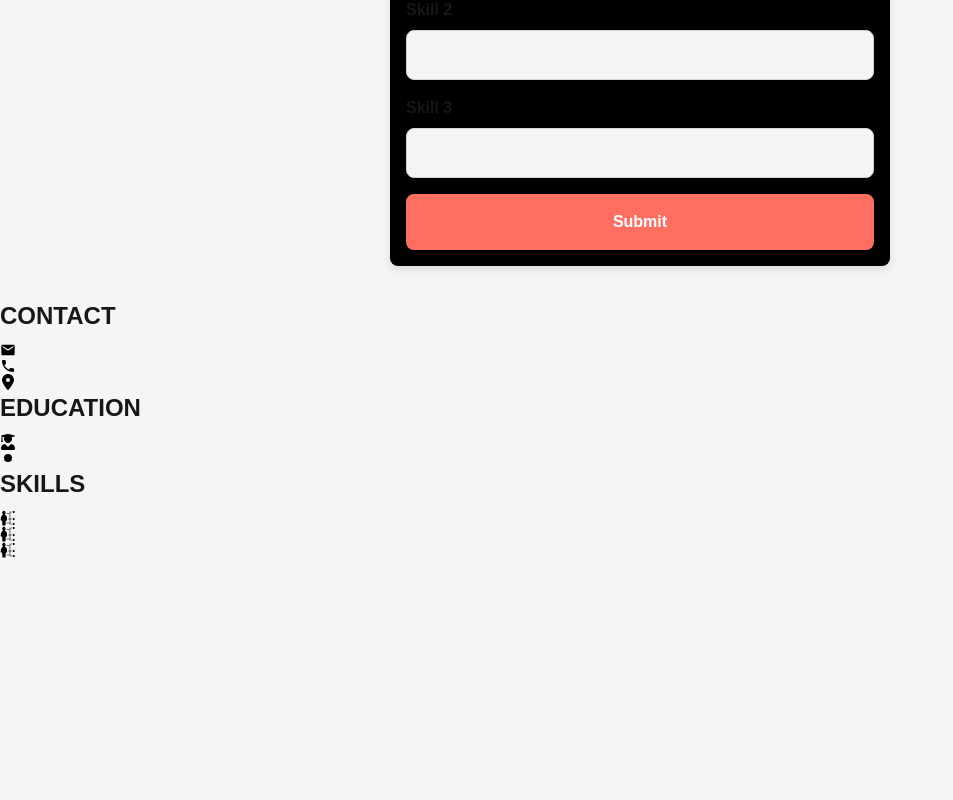
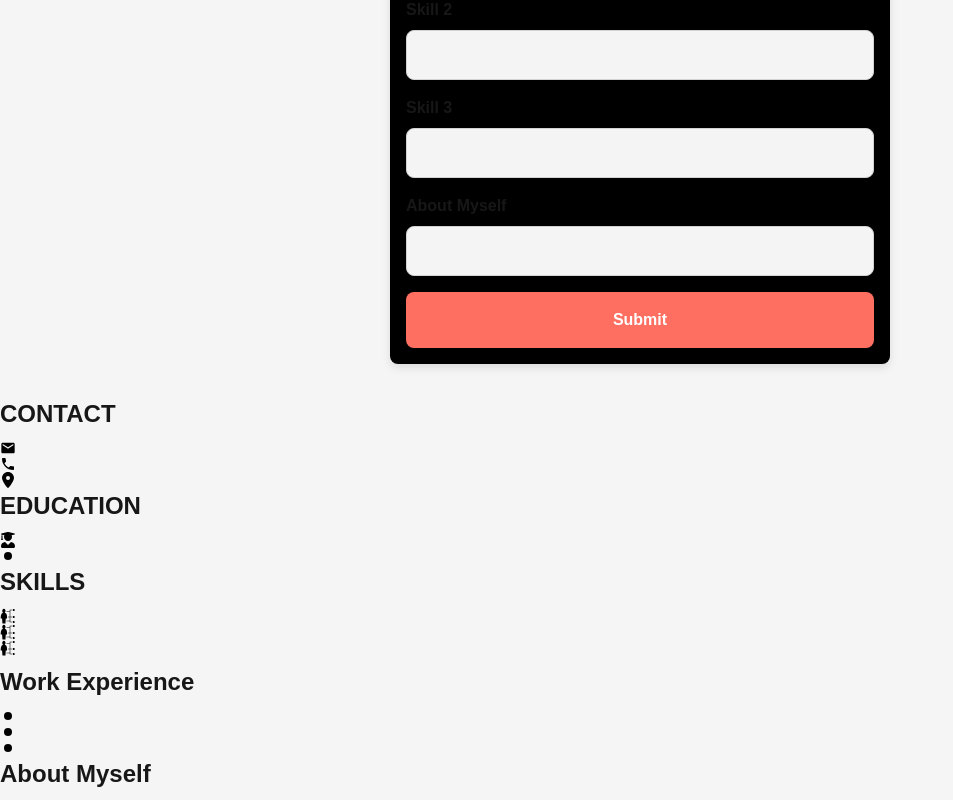
Before and after one commit to kichuu/cv-app, a Next.js app: page / in a window 1280 px wide. Shown: the part 1328-2128 px from the top of the page, without its empty margins (0-953 px from the left). Before the commit the page ends 1886 px from the top, so only its background shows below. Built offline with nearby package versions, Linux system fonts and the light colour scheme.

Commit message:
almost done with the preview

```diff
--- a/src/components/Form.jsx
+++ b/src/components/Form.jsx
@@ -172,6 +172,17 @@ export default function Form({ formData, setFormData }) {
           className="border p-2 rounded-md focus:outline-none focus:ring-2 focus:ring-blue-500"
         />
 
+<label htmlFor="aboutSelf" className="">
+          About Myself
+        </label>
+        <input
+          id="aboutSelf"
+          type="text"
+          value={formData.aboutSelf}
+          onChange={handleChange}
+          className="border p-2 rounded-md focus:outline-none focus:ring-2 focus:ring-blue-500"
+        />
+
         <div className="flex justify-center">
           <button
             type="submit"
--- a/src/components/ResumePreview.jsx
+++ b/src/components/ResumePreview.jsx
@@ -1,11 +1,9 @@
 import React from "react";
 import { MdEmail, MdPhone } from "react-icons/md";
 import { FaLocationDot } from "react-icons/fa6";
-import { FaUserGraduate } from "react-icons/fa";
+import { FaDotCircle, FaUserGraduate } from "react-icons/fa";
 import { GoDotFill } from "react-icons/go";
 import { GiSkills } from "react-icons/gi";
-
-
 // import { UisEnvelope } from '@iconscout/react-unicons-solid'
 export default function ResumePreview({ formData }) {
   return (
@@ -59,9 +57,44 @@ export default function ResumePreview({ formData }) {
         </div>
       </div>
 
-      <div className="bg-white col-span-5"></div>
+      <div className="bg-white grid grid-rows-8 col-span-5"> {/*right side container*/}
+      <div className="name-header bg-[#171717] row-span-2  flex justify-center items-center border rounded border-[#171717]">
+      <h1 className="text-white myname text-center tracking-wider">{formData.name}</h1>
 
-      {/*right side container*/}
+      </div>
+      <div className="row-span-2">
+       <h1 className="  font-bold tracking-widest text-center my-4 ">
+          Work Experience
+        </h1>
+        <div className="flex items-center">
+          <GoDotFill color="black" className="m-2" />
+          <div className="ml-2">
+            <p>{formData.jobTitle}</p>
+          </div>
+        </div>
+        <div className="flex items-center">
+          <GoDotFill color="black" className="m-2" />
+          <div className="ml-2">
+            <p>{formData.company}</p>
+          </div>
+        </div>
+        <div className="flex items-center">
+          <GoDotFill color="black" className="m-2" />
+          <div className="ml-2">
+            <p>{formData.employmentDates}</p>
+          </div>
+        </div>
+        </div>
+        <div className="row-span-3">
+        <h1 className="font-bold tracking-widest text-center my-4">
+          About Myself
+        </h1>
+        <p className="m-4 text-xl">{formData.aboutSelf}</p>
+        </div>
+      </div>
+
+
+
     </div>
   );
 }
--- a/src/pages/index.js
+++ b/src/pages/index.js
@@ -20,6 +20,7 @@ export default function Home() {
     skill1: "",
     skill2: "",
     skill3: "",
+    aboutSelf : ""
   });
 
   return (
--- a/src/styles/globals.css
+++ b/src/styles/globals.css
@@ -123,3 +123,9 @@ p{
 h1{
   font-size: 24px;
 }
+
+.myname{
+  font-family: 'Gill Sans', 'Gill Sans MT', Calibri, 'Trebuchet MS', sans-serif;
+  font-size: 34px;
+  font-weight: 400;
+}
```
